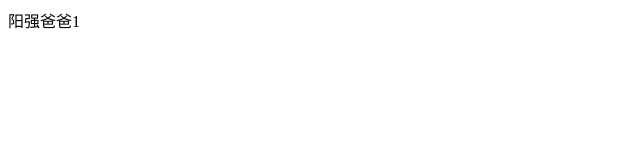
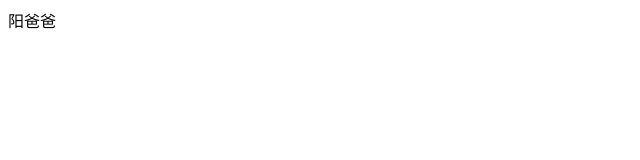
Before and after one commit to chenlichuan-zy/git-demo, a plain HTML site: page index.html in a window 1280 px wide. Shown: the full height of the page, 0-640 px from the left. Drawn offline with Linux system fonts and the light colour scheme.

Commit message:
第二次提交

```diff
--- a/index.html
+++ b/index.html
@@ -7,6 +7,6 @@
     <title>首页</title>
 </head>
 <body>
-    阳强爸爸1
+    阳爸爸
 </body>
 </html>
```
